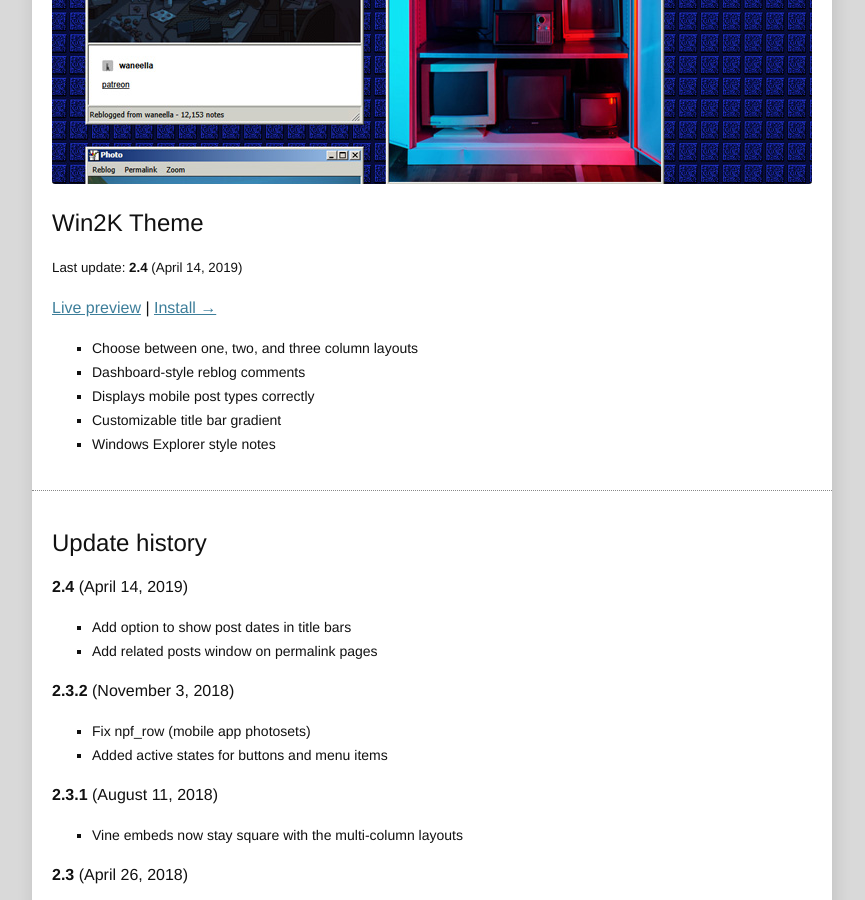
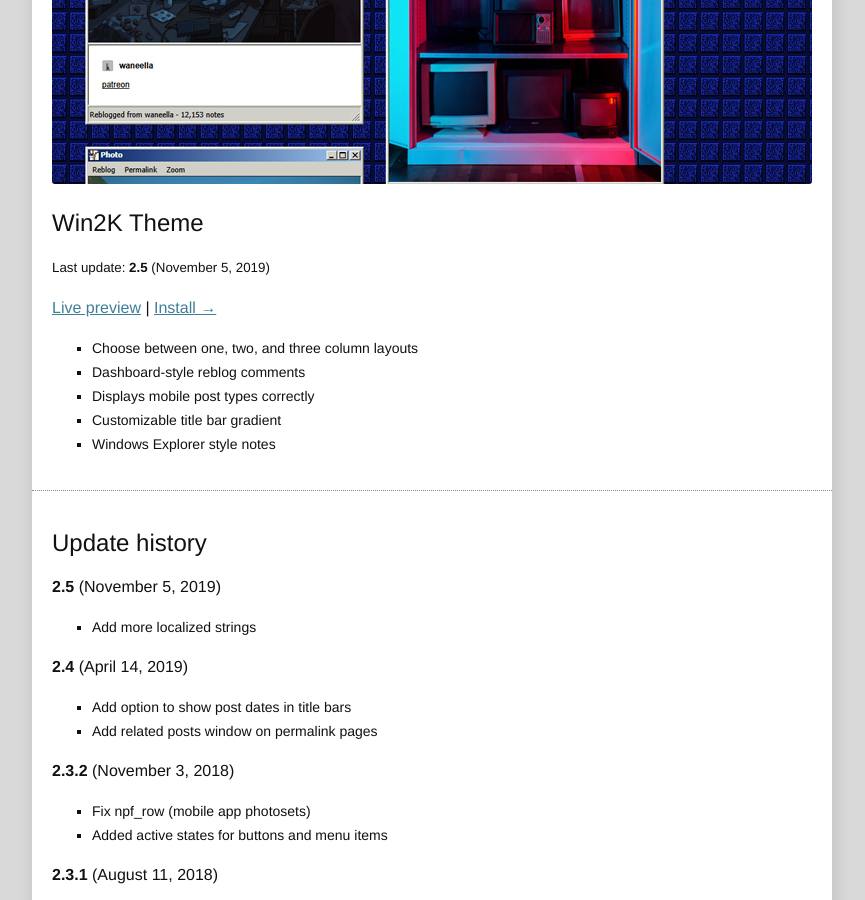
Before and after one commit to adorablethemes/adorablethemes.github.io, a Jekyll site: the page built from theme_win2k.html, in a window 1280 px wide and 900 px high, scrolled down 532 px. Shown: the whole window, without its empty margins (208-1073 px from the left). Built offline with Jekyll 4.4.1, drawn with Linux system fonts in a browser that asks for light colours.

Commit message:
update theme pages

```diff
--- a/theme_win2k.html
+++ b/theme_win2k.html
@@ -3,8 +3,8 @@ title: Win2K - Adorable Themes
 description: A Tumblr theme made to resemble Windows 2000, with multiple layout options.
 theme_image: full_win2k.jpg
 theme_name: Win2K
-theme_version: 2.4
-theme_date: April 14, 2019
+theme_version: 2.5
+theme_date: November 5, 2019
 preview_url: https://win2kt.tumblr.com/
 install_url: https://www.tumblr.com/theme/40896
 info_1: Choose between one, two, and three column layouts
@@ -20,6 +20,11 @@ redirect_from:
 
 <article class="post-section">
     <h2>Update history</h2>
+    <p><strong>2.5</strong> (November 5, 2019)</p>
+    <ul>
+        <li>Add more localized strings</li>
+    </ul>
+
     <p><strong>2.4</strong> (April 14, 2019)</p>
     <ul>
         <li>Add option to show post dates in title bars</li>
```
Also changed, not shown: theme_win31.html (+7 -2 lines).
